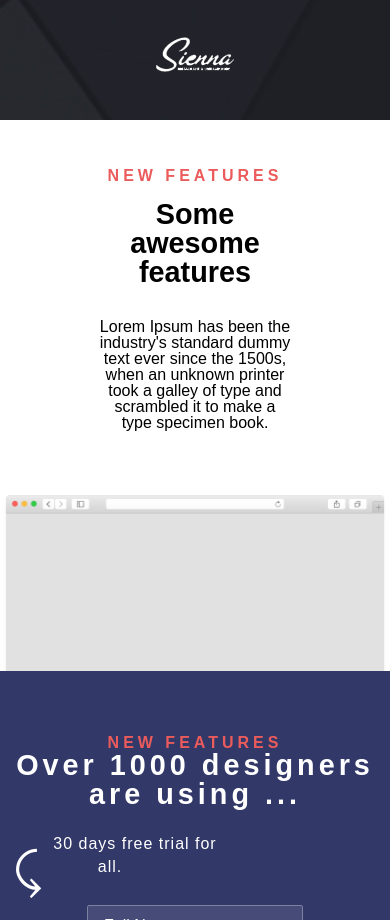
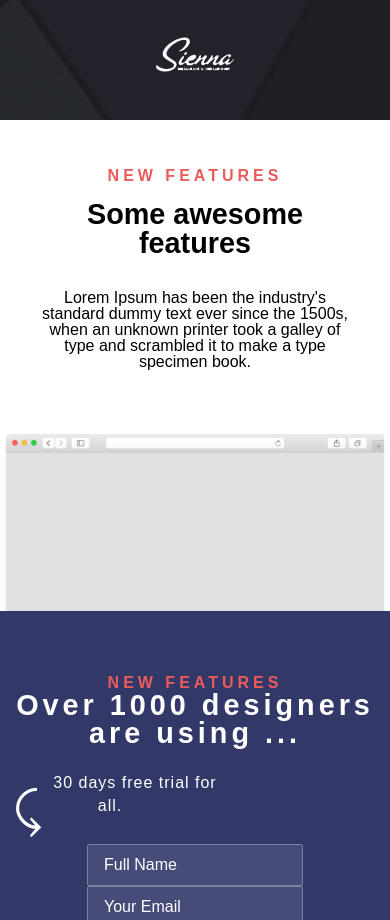
Before and after one commit to ehsanh06/dummy-marketing, a React (Create React App) app in the folder dummy-marketing/: page / in a window 390 px wide. Shown: the part 4020-4940 px from the top of the page. Built offline with nearby package versions, Linux system fonts and the light colour scheme; a web font is replaced by a local one.

Commit message:
section showcase complete

```diff
--- a/dummy-marketing/src/component/App.css
+++ b/dummy-marketing/src/component/App.css
@@ -553,9 +553,9 @@ section.founders > div:nth-of-type(2) > ul > li {
 }
 
 
-/*
+/* -----------------
     Showcase
-*/
+----------------- */
 section.showcase > div {
     padding: 2em 0;
     text-align: center;
@@ -569,6 +569,13 @@ section.showcase > img {
     display: block;
     max-width: 100%;
     margin: 0 auto;
+}
+
+
+@media screen and (max-width: 425px) {
+    section.showcase > div {
+        width: 80%;
+    }
 }
 /*
     Trial
```
